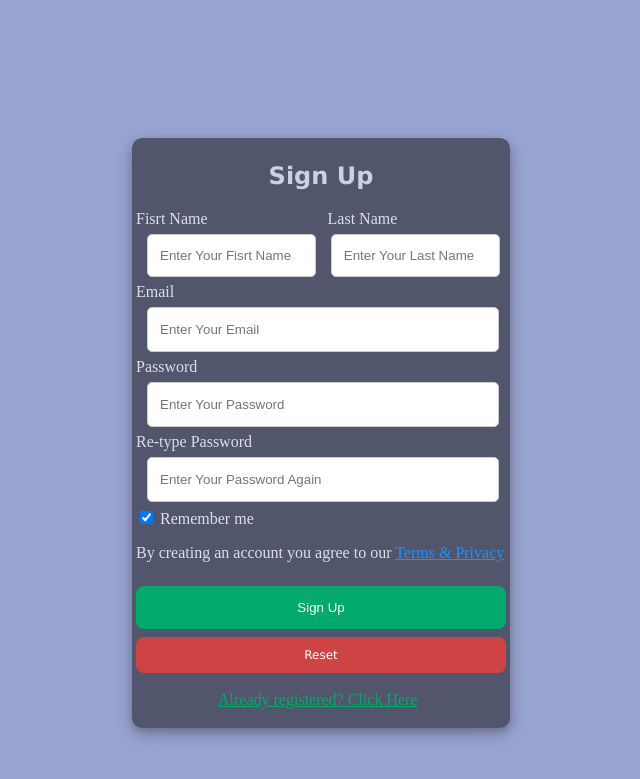
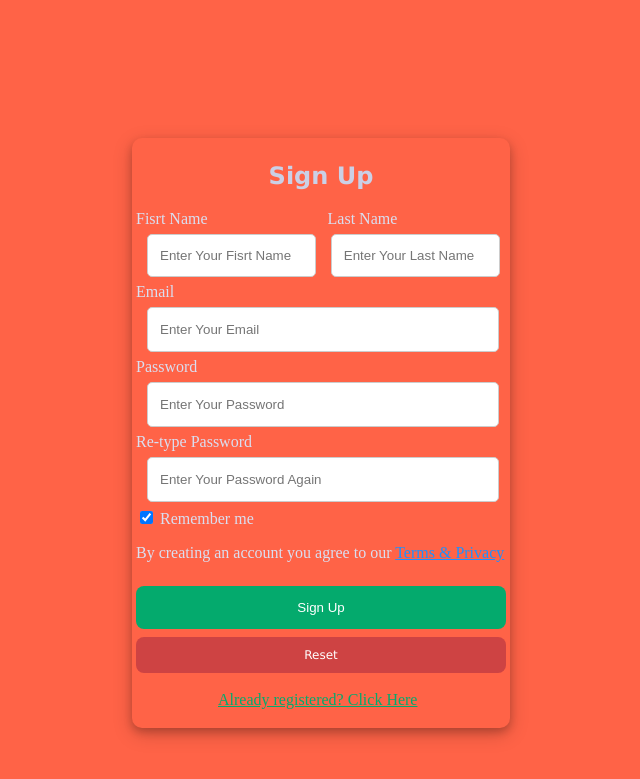
Before and after one commit to taha-shaikhh/Website, a PHP site: page /signup.html in a window 1280 px wide. Shown: the top 779 px of the page, without its empty margins (319-959 px from the left). Run offline with PHP 8.4, Linux system fonts and the light colour scheme.

Commit message:
Update login_css.css

```diff
--- a/login_css.css
+++ b/login_css.css
@@ -4,7 +4,7 @@
 
 body{
     color: lavender;
-    background-color: rgb(154, 164, 209);
+    background-color: tomato;
 }
 
 h1{
@@ -25,7 +25,7 @@ div{
     margin-bottom: auto;
     margin-right: auto;
     /* background-color: rgba(147, 156, 196, 0.685); */
-    background-color: rgba(0, 0, 0, 0.479);
+    background-color: #ffa090;
     border-radius: 10px ;
 
 }
@@ -40,7 +40,7 @@ div.sarea{
     margin-left:auto;
     margin-bottom: auto;
     margin-right: auto;
-    background-color: rgba(0, 0, 0, 0.479);
+    background-color: tomato;
     border-radius: 10px ;
 }
 
```
